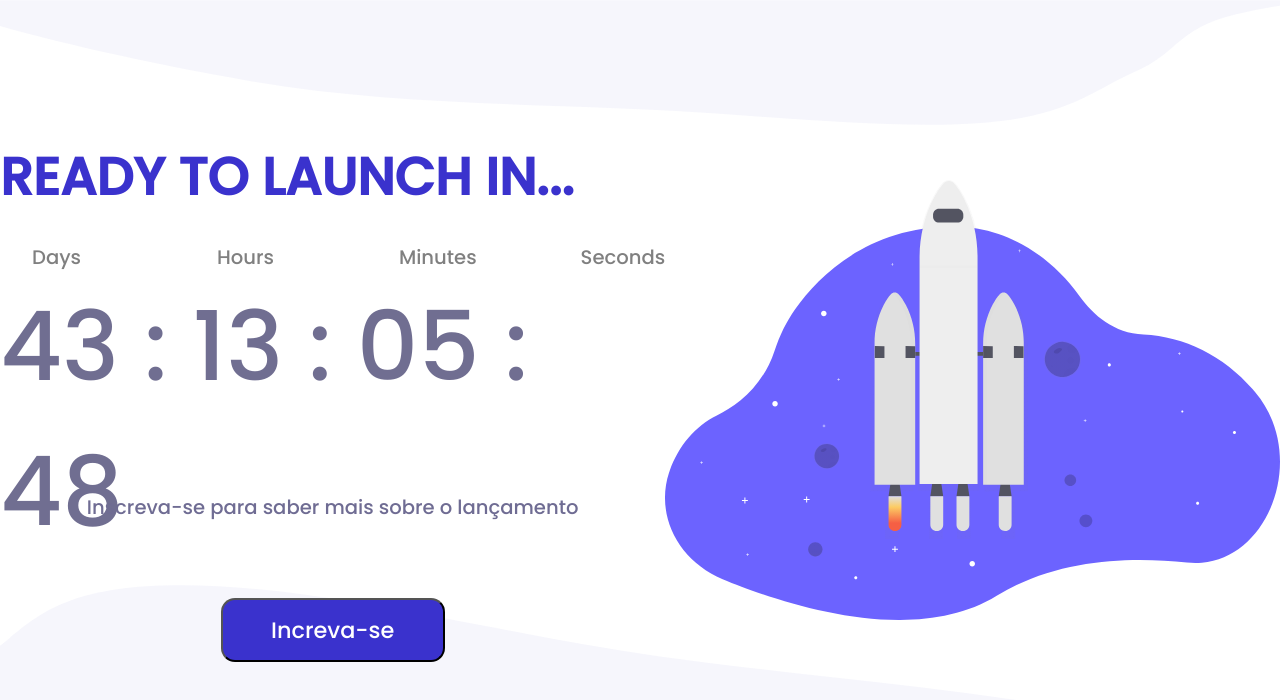
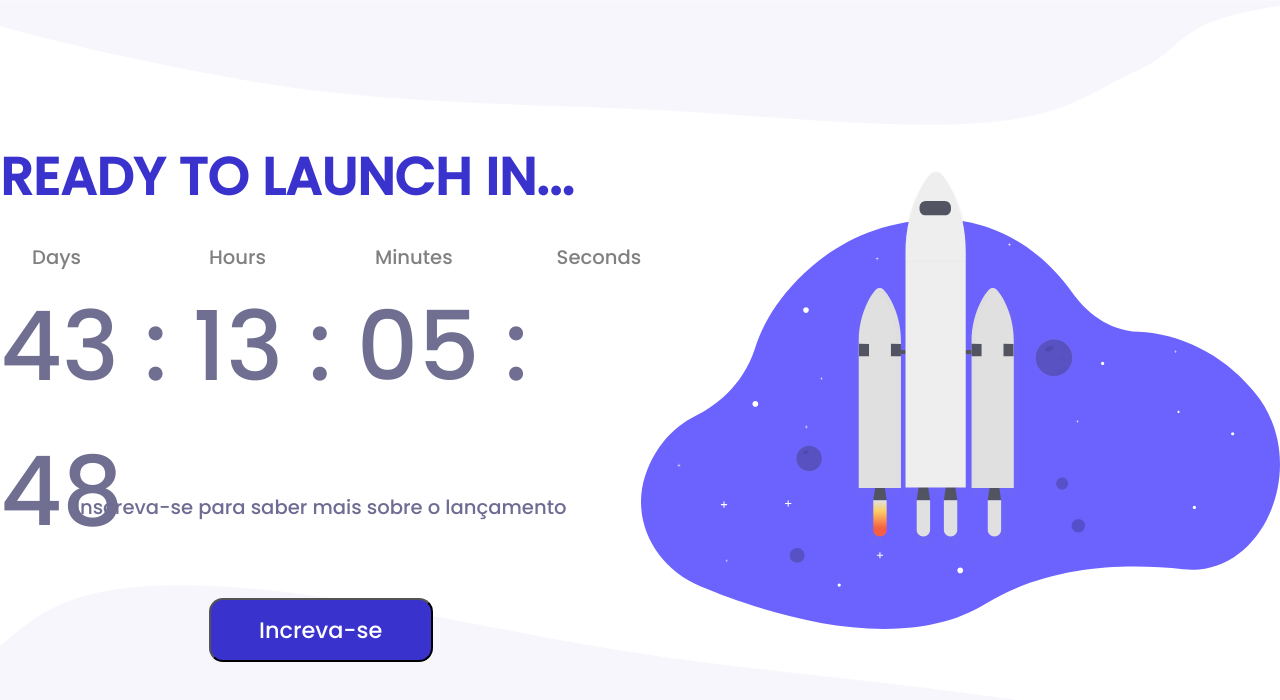
Before and after one commit to JonhnataLima/countdown-timer, a plain HTML site: page index.html in a window 1280 px wide. Drawn offline with Linux system fonts and the light colour scheme.

Commit message:
Aligned 'ul' tag items.

```diff
--- a/style.css
+++ b/style.css
@@ -117,10 +117,10 @@
   margin-left: 2rem;
 }
 .hours {
-  margin-left: 8.5rem;
+  margin-left: 8rem;
 }
 .minutes {
-  margin-left: 7.8rem;
+  margin-left: 6.8rem;
 }
 .seconds {
   margin-left: 6.5rem;
```
